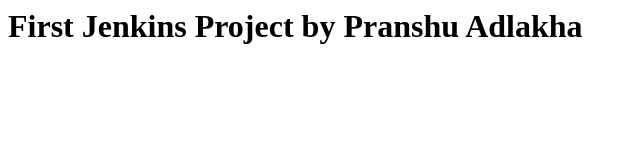
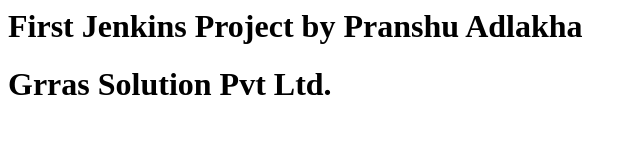
Before and after one commit to Pranshu0551/jenkins, a plain HTML site: page index.html in a window 1280 px wide. Shown: the whole page, without its empty margins (0-640 px from the left). Drawn offline with Linux system fonts and the light colour scheme.

Commit message:
Update index.html

```diff
--- a/index.html
+++ b/index.html
@@ -1 +1,2 @@
 <h1> First Jenkins Project by Pranshu Adlakha </h1>
+<h1> Grras Solution Pvt Ltd. </h1>
```
